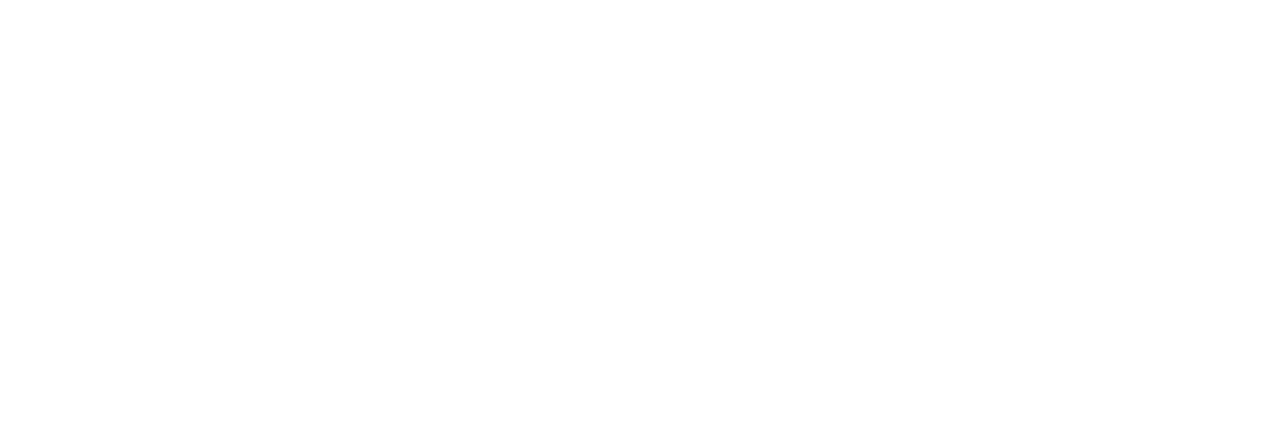
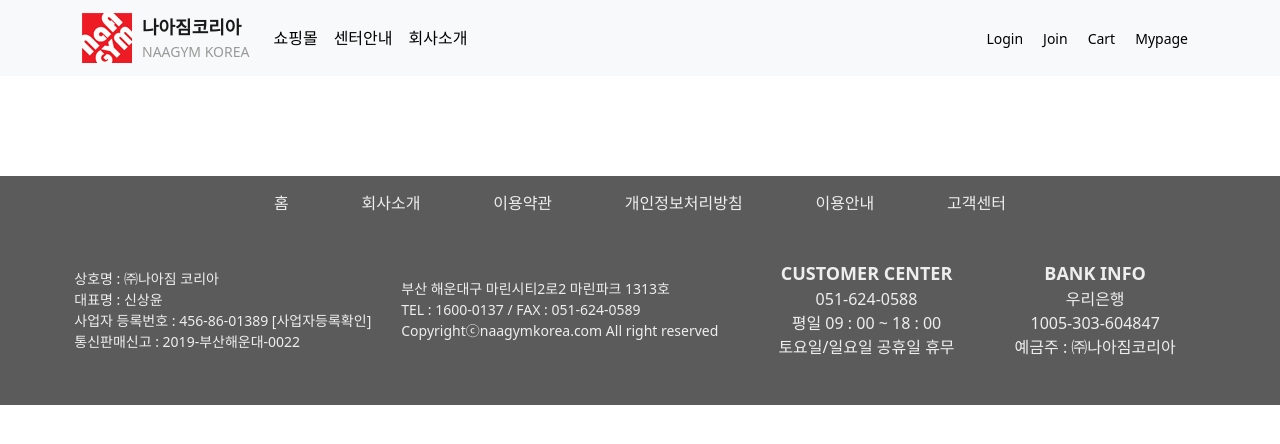
Before and after one commit to ssoonnyy/project03_react, a React (Create React App) app: page /ssoonnyy/project03_react in a window 1280 px wide. Shown: the top 444 px of the page. Built offline with nearby package versions, Linux system fonts and the light colour scheme.

Commit message:
라우터 경로 재수정

```diff
--- a/package.json
+++ b/package.json
@@ -29,7 +29,7 @@
     "predeploy": "npm run build",
     "deploy": "gh-pages -d build"
   },
-  "homepage": "https://github.com/ssoonnyy/project03_react/",
+  "homepage": "https://ssoonnyy.github.io/project03_react/",
   "eslintConfig": {
     "extends": [
       "react-app",
--- a/src/pages/Header.js
+++ b/src/pages/Header.js
@@ -17,7 +17,7 @@
     <>
       <Navbar bg="light" variant="light">
         <Container>
-          <Navbar.Brand onClick={()=>{navigate('/ssoonnyy/project03_react')}}>
+          <Navbar.Brand onClick={()=>{navigate('/project03_react')}}>
             <div className="logo_box">
               <div className="logo_img">
                 <img src={process.env.PUBLIC_URL+'/images/logo.jpg'} alt="로고이미지" />
@@ -48,7 +48,7 @@
 
 
       <Routes>
-        <Route path='/ssoonnyy/project03_react' element={<Main />}/>
+        <Route path='/project03_react' element={<Main />}/>
         <Route path='shop/*' element={<Shop />} />
         <Route path='center' element={<Center />} />
         <Route path='introduce' element={<Introduce />} />
--- a/src/pages/Main.js
+++ b/src/pages/Main.js
@@ -42,7 +42,7 @@
   return(
     <>
       <Routes>
-        <Route path='/ssoonnyy/project03_react' element={
+        <Route path='/project03_react' element={
           <div className='wrap'>
             <section className="visual_main">
               <Slider {...visualsettings}>
```
